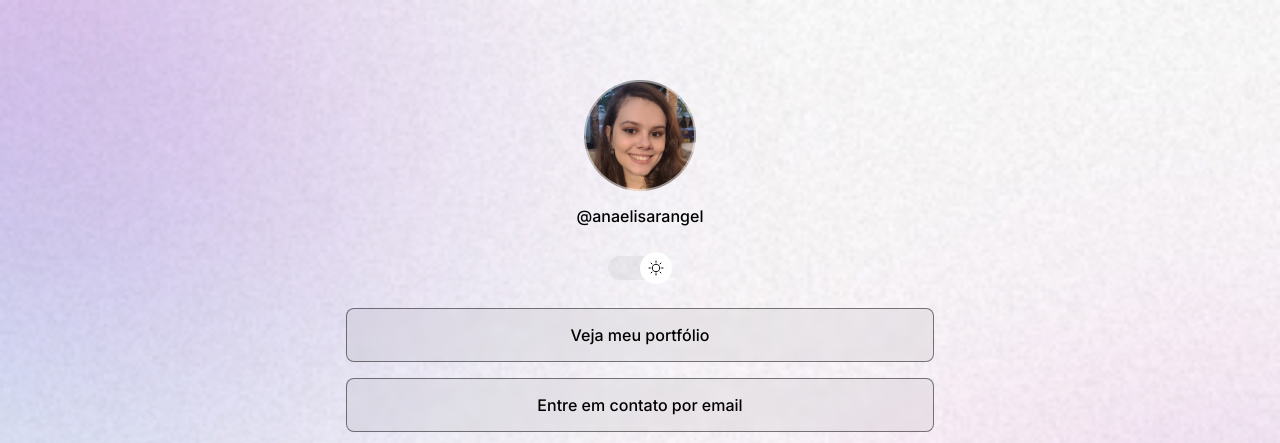
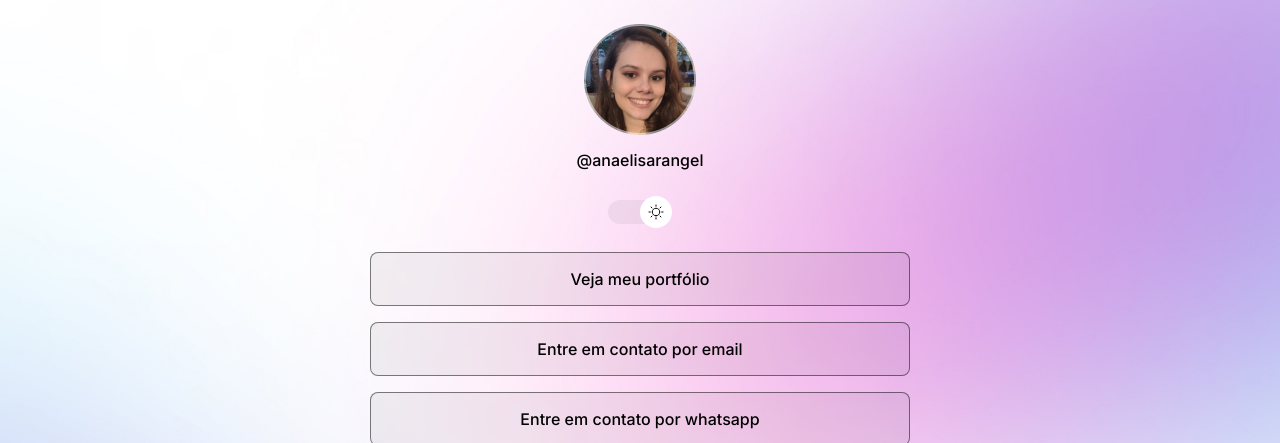
Before and after one commit to rangelanaelisa/projeto.discover, a plain HTML site: page index.html in a window 1280 px wide. Shown: the top 443 px of the page. Drawn offline with nearby package versions, Linux system fonts and the light colour scheme.

Commit message:
change bg base on media quaries

```diff
--- a/style.css
+++ b/style.css
@@ -32,6 +32,7 @@ body {
   background-position: top center;
   background-size: cover; */
   background: var(--bg-url) no-repeat top center/cover;
+  height: 100vh ;
 }
 
 body * {
@@ -44,7 +45,7 @@ body * {
   max-width: 588px;
   height: 712px;
   margin: auto;
-  padding-top: 56px;
+  padding: 0 24px;
 }
 
 #profile {
@@ -162,3 +163,14 @@ footer {
   font-size: 12px;
 
 }
+
+/* Media queries */
+
+@media (min-width: 700px) {
+  :root {
+    --bg-url: url(./assets/bg-desktop.jpg);
+  }
+  .light {
+    --bg-url: url(./assets/bg-desktop-light.jpg)
+  }
+}
```
